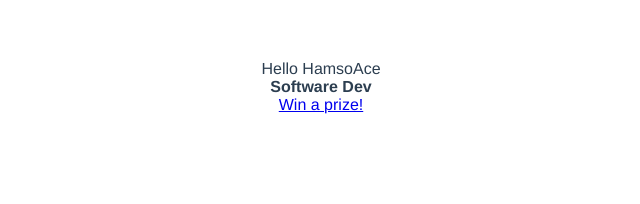
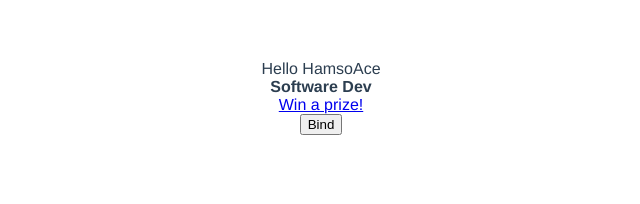
Before and after one commit to hamsoace/HamsoVue, a Vue app: page / in a window 1280 px wide. Shown: the top 204 px of the page, without its empty margins (319-959 px from the left). Built offline with nearby package versions, Linux system fonts and the light colour scheme.

Commit message:
binding attributes

```diff
--- a/src/App.vue
+++ b/src/App.vue
@@ -2,6 +2,7 @@
   <div>{{greet}} {{name}}</div>
   <div v-html="career"></div>
   <div v-html="hack"></div>
+  <button v-bind:disabled="isDisabled">Bind</button>
 
 </template>
 
@@ -16,6 +17,8 @@ export default {
       name: "HamsoAce",
       career: "<b>Software Dev</b>",
       hack: `<a href="github.com/hamsoace" onclick="alert('You have been hacked!')">Win a prize!</a>`,
+      headingId: 'heading',
+      isDisabled: false,
     }
   }
 
```
